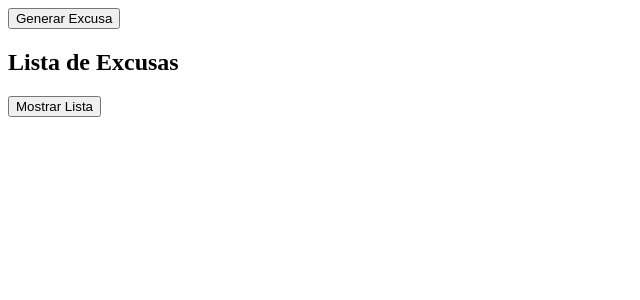
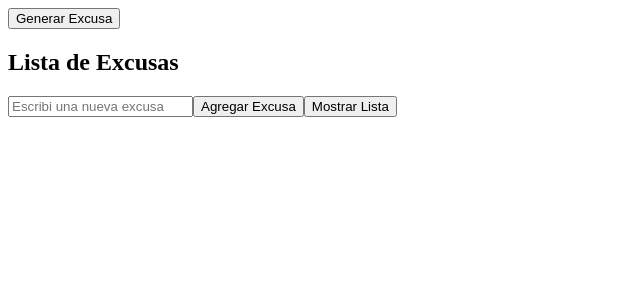
Before and after one commit to MoreGutierrez/generador-excusas, a React (Vite) app in the folder GeneradorExcusas/: page / in a window 1280 px wide. Shown: the top 300 px of the page, without its empty margins (0-640 px from the left). Built offline with nearby package versions, Linux system fonts and the light colour scheme.

Commit message:
input y btn funcionales para añadir excusas a la lista

```diff
--- a/GeneradorExcusas/src/App.tsx
+++ b/GeneradorExcusas/src/App.tsx
@@ -4,6 +4,8 @@ import GeneradorExcusas from './components/Generador'
 import ListaExcusas from './components/ListaExcusa'
 
 function App() {
+
+
   return (
     <>
       <GeneradorExcusas />
--- a/GeneradorExcusas/src/components/Generador.tsx
+++ b/GeneradorExcusas/src/components/Generador.tsx
@@ -1,6 +1,7 @@
 
 import { useState } from "react";
 import arrayExcusas from "../data/arrayExcusas";
+
 
 function GeneradorExcusas() {
   const [excusas, setExcusas] = useState("");
@@ -11,10 +12,10 @@ function GeneradorExcusas() {
   };
 
   return (
-    <div>
+    <>
       <button onClick={generarExcusa}>Generar Excusa</button>
       <p>{excusas}</p>
-    </div>
+    </>
   );
 }
 
--- a/GeneradorExcusas/src/components/ListaExcusa.tsx
+++ b/GeneradorExcusas/src/components/ListaExcusa.tsx
@@ -2,26 +2,60 @@ import { useState } from "react";
 import arrayExcusas from "./../data/arrayExcusas";
 
 function ListaExcusas() {
+  const [excusas, setExcusas] = useState(arrayExcusas);
+
+  //Estado para controlar la visibilidad de la lista
   const [mostrarLista, setMostrarLista] = useState(false);
-
   const mostrarOcultarLista = () => {
     setMostrarLista(!mostrarLista);
   };
 
+  //Estado para manejar lo que el ususario escribe y agregar a la lista
+  const [nuevaExcusa, setNuevaExcusa] = useState("");
+  const agregarExcusa = () => {
+    if (nuevaExcusa.trim() === "") return; //evita agregar excusas vacías
+
+    const nueva = {
+      id: excusas.length + 1, //hace el id autoincremental
+      texto: nuevaExcusa,
+    };
+
+    setExcusas([...excusas, nueva]); //sumo la nueva excusa al array excusas
+    setNuevaExcusa(""); //el input queda vacío, se limpia
+  };
+
   return (
     <>
+      <section className="lista-excusas">
         <h2>Lista de Excusas</h2>
+
+        {/*input y btn para agregar excusa*/}
+        <input
+          type="text"
+          name="excusa"
+          placeholder="Escribi una nueva excusa"
+          value={nuevaExcusa}
+          onChange={(e) => setNuevaExcusa(e.target.value)}
+        />
+        <button onClick={agregarExcusa}>Agregar Excusa</button>
+
+
+
+        {/*btn de mostrar/ocultar lista*/}
         <button onClick={mostrarOcultarLista}>
           {mostrarLista ? "Ocultar Lista" : "Mostrar Lista"}
         </button>
 
+
+        {/*muestra la lista de excusas*/}
         {mostrarLista && (
           <ul>
-          {arrayExcusas.map((excusa) => (
+            {excusas.map((excusa) => (
               <li key={excusa.id}>{excusa.texto}</li>
             ))}
           </ul>
         )}
+      </section>
     </>
   );
 }
--- a/GeneradorExcusas/src/components/ListaFvoritos.tsx
+++ b/GeneradorExcusas/src/components/ListaFvoritos.tsx
@@ -1,6 +1,5 @@
 
 function ListaFavoritos() {
-
   return (
     <></>
   );
```
Lines whose indentation alone changed are shown as unchanged.
